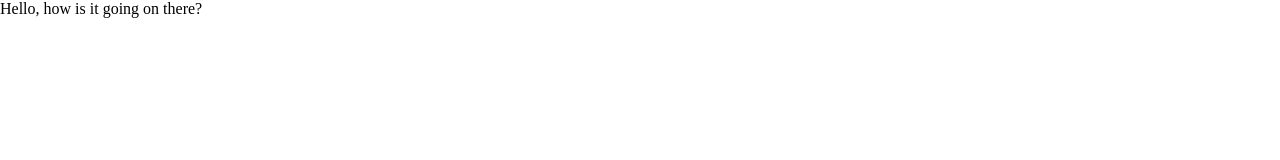
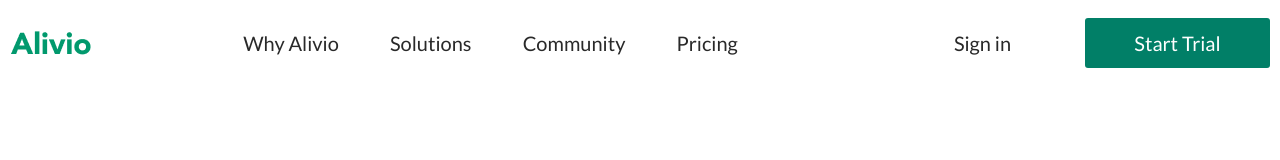
Before and after one commit to RichJsNomad/Alivio-landing, a plain HTML site: page index.html in a window 1280 px wide. Drawn offline with Linux system fonts and the light colour scheme.

Commit message:
Created a computer version of header and also started adapting it to different screen sizes

```diff
--- a/index.css
+++ b/index.css
@@ -1,2 +1,3 @@
 @import url("styles/variables.css");
 @import url("styles/basic.css");
+@import url("styles/header.css");
--- a/index.html
+++ b/index.html
@@ -15,6 +15,36 @@
     <title>Alivio</title>
   </head>
   <body>
-    Hello, how is it going on there?
+    <header class="header">
+      <div class="container">
+        <div class="header_wrapper">
+          <img class="logo" src="assets/Logo.png" alt="logo" />
+          <nav class="header_nav">
+            <ul class="header_nav-list">
+              <li class="header_nav-item">
+                <a href="#" class="header_nav-link">Why Alivio</a>
+              </li>
+
+              <li class="header_nav-item">
+                <a href="#" class="header_nav-link">Solutions</a>
+              </li>
+
+              <li class="header_nav-item">
+                <a href="#" class="header_nav-link">Community</a>
+              </li>
+
+              <li class="header_nav-item">
+                <a href="#" class="header_nav-link">Pricing</a>
+              </li>
+            </ul>
+          </nav>
+
+          <div class="header_actions">
+            <button type="button" class="btn btn-signin">Sign in</button>
+            <button type="button" class="btn">Start Trial</button>
+          </div>
+        </div>
+      </div>
+    </header>
   </body>
 </html>
--- a/styles/basic.css
+++ b/styles/basic.css
@@ -4,5 +4,52 @@
 
 body {
   margin: 0;
+  font-family: "Lato", sans-serif;
+  background-color: var(--color-white);
+}
+
+ul {
+  list-style: none;
   padding: 0;
+  margin: 0;
 }
+a {
+  text-decoration: none;
+  color: unset;
+}
+
+.container {
+  max-width: 1400px;
+  padding: 0 10px;
+}
+
+.logo {
+  width: 81px;
+  height: 24px;
+  flex-shrink: 0;
+}
+
+.btn {
+  border: none;
+  outline: none;
+  width: 185px;
+  height: 50px;
+  color: white;
+  font-size: 20px;
+  font-weight: 400;
+  font-family: "Lato", sans-serif;
+  border-radius: 3px;
+  background-color: var(--color-green);
+  cursor: pointer;
+}
+
+.btn:hover,
+.btn:focus-visible {
+  outline: 2px solid var(--color-darkgreen);
+  cursor: pointer;
+}
+
+.btn-signin {
+  background-color: transparent;
+  color: var(--color-black);
+}
--- /dev/null
+++ b/styles/header.css
@@ -0,0 +1,60 @@
+.header {
+}
+
+.header_wrapper {
+  height: 85px;
+  width: 100%;
+  display: flex;
+  justify-content: space-between;
+  align-items: center;
+}
+
+.header_nav {
+}
+.header_nav-list {
+  display: flex;
+  justify-content: start;
+  align-items: center;
+
+  column-gap: min(70px, 4vw);
+}
+.header_nav-item {
+}
+.header_nav-link {
+  font-size: 20px;
+  font-weight: 500;
+  color: var(--color-black);
+  white-space: nowrap;
+}
+
+.header_nav-link:hover {
+  color: var(--color-green);
+}
+
+.header_nav-link:focus-visible {
+  outline: 2px solid var(--color-darkgreen);
+}
+
+.header_actions {
+  display: flex;
+  justify-content: space-between;
+  align-items: center;
+  flex-wrap: nowrap;
+  column-gap: 10px;
+}
+
+@media (max-width: 992px) {
+  .header_nav-link {
+    font-size: 16px;
+  }
+  .btn {
+    width: 120px;
+    font-size: 16px;
+  }
+}
+
+@media (max-width: 768px) {
+  .header_nav {
+    display: none;
+  }
+}
--- a/styles/variables.css
+++ b/styles/variables.css
@@ -0,0 +1,6 @@
+:root {
+  --color-white: #fff;
+  --color-green: #017f67;
+  --color-darkgreen: #245852;
+  --color-black: #292929;
+}
```
